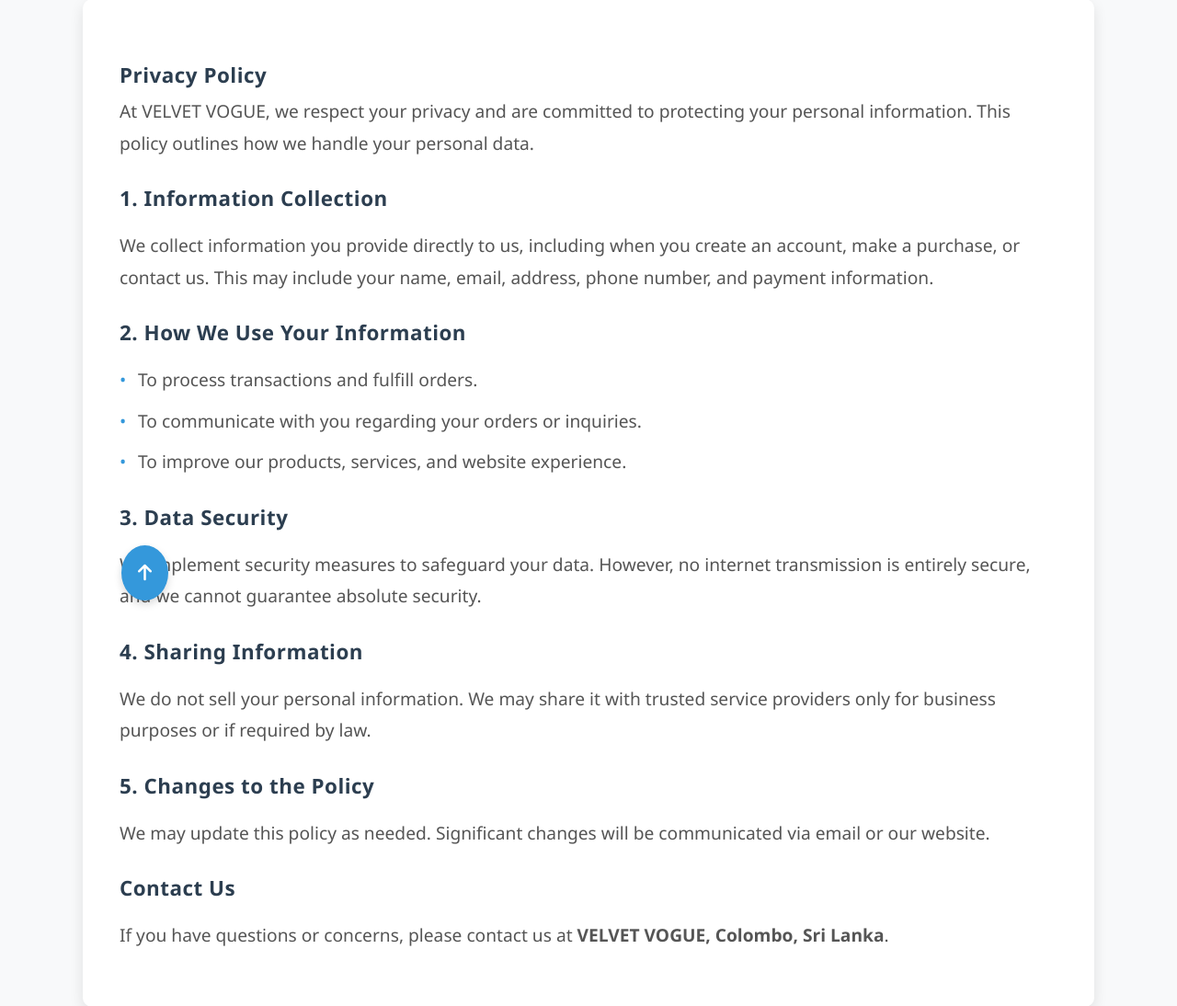
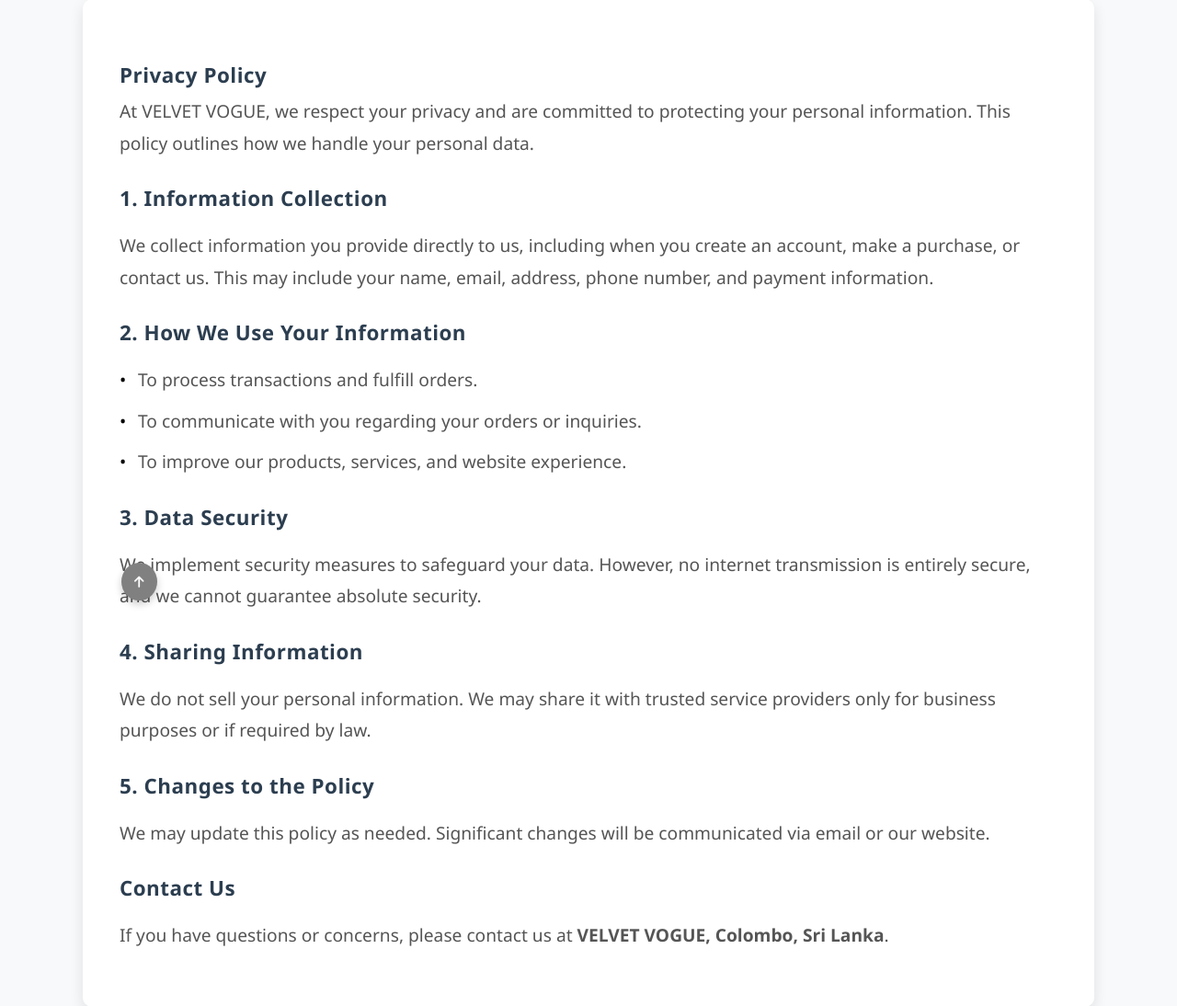
Before and after one commit to kalharatennakoon/velvetvogue, a PHP site: page /pages/privacy-policy.php in a window 1280 px wide. Shown: the part 127-1221 px from the top of the page at 92% size. Run offline with PHP 8.4, Linux system fonts and the light colour scheme.

Commit message:
change style

```diff
--- a/assets/css/privacy-and-terms-styles.css
+++ b/assets/css/privacy-and-terms-styles.css
@@ -29,28 +29,29 @@ ul li::before {
     content: "\2022"; /* Bullet character */
     position: absolute;
     left: 0;
-    color: #3498db; /* Custom color for the bullets */
+    color: black; /* Custom color for the bullets */
     font-size: 1.2rem;
 }
 
 /* Back to Top Button Styling */
-
-
 #backToTopBtn {
-    padding: 12px 18px;
-    font-size: 20px;
-    background-color: #3498db;
-    color: #fff;
+    padding: 8px 14px;
+    font-size: 14px;
+    background-color: gray;
+    color: white;
     border: none;
     border-radius: 50%;
     cursor: pointer;
-    box-shadow: 0px 4px 8px rgba(0, 0, 0, 0.15);
+    box-shadow: 0px 4px 8px rgba(0, 0, 0, 0.2);
     transition: background-color 0.3s ease, transform 0.3s ease;
 }
 
 #backToTopBtn:hover {
-    background-color: #2980b9;
+    background-color: black;
     transform: scale(1.1);
+}
+#backToTopBtn::after {
+    font-size: 14px;  /* Smaller icon size */
 }
 
 /* Content Section Styling */
```
